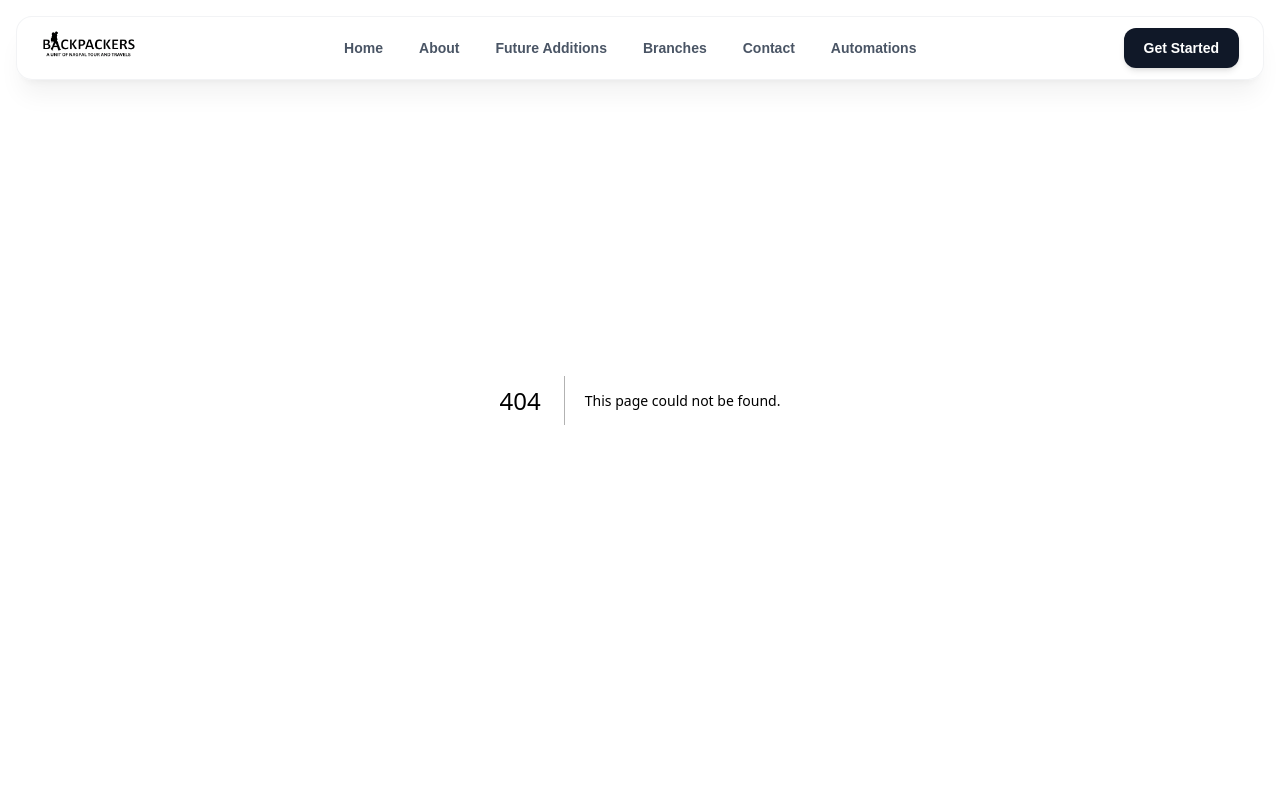
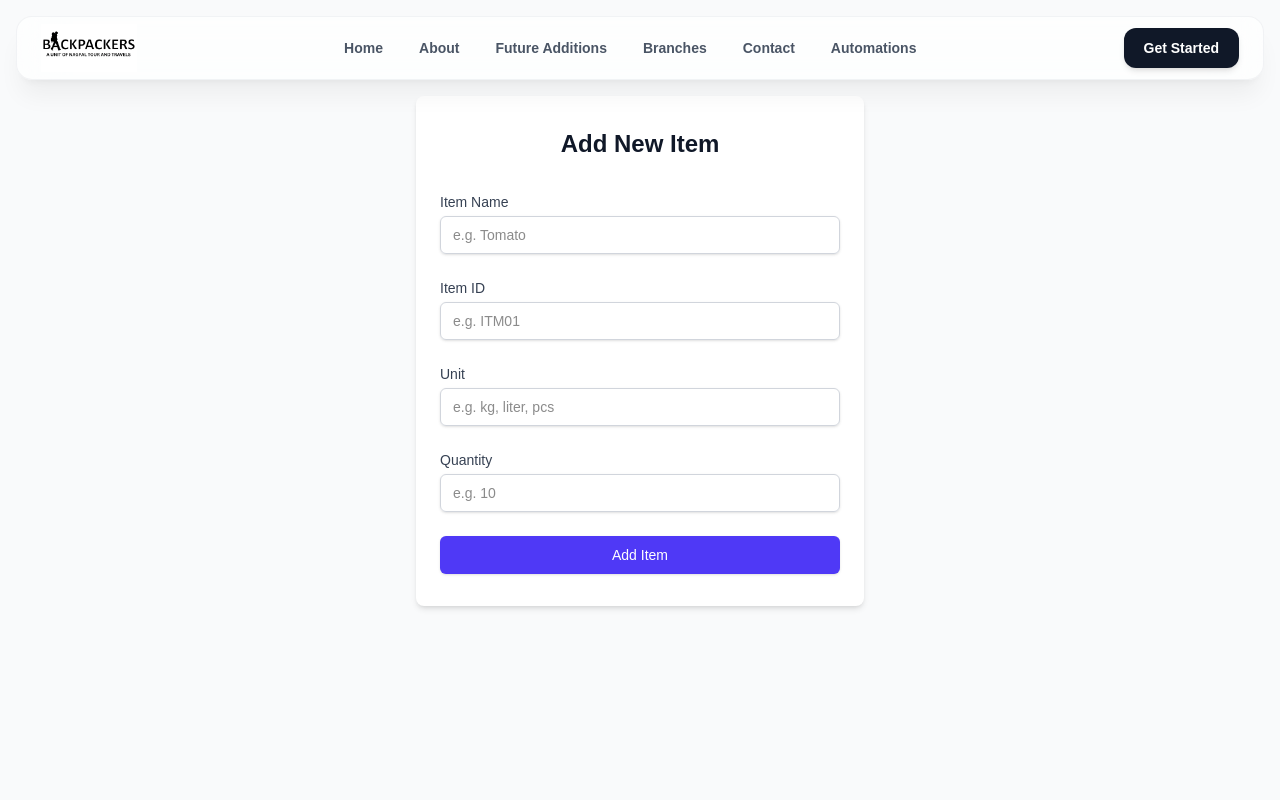
Before and after one commit to saurabhkuriyal/Checkpoint, a Next.js app: page /mess/addItems/6a4fe5ee25faa16a764e7b2b in a window 1280 px wide. Before the commit this address had no page. Shown: the top 800 px of the page. Built offline with nearby package versions, Linux system fonts and the light colour scheme.

Commit message:
updating inventory

```diff
--- /dev/null
+++ b/app/mess/addItems/[id]/page.tsx
@@ -0,0 +1,117 @@
+"use client";
+
+import React, { useState } from 'react';
+
+const AddItemPage = () => {
+    const [formData, setFormData] = useState({
+        item_name: '',
+        item_id: '',
+        unit: '',
+        quantity: ''
+    });
+
+    const handleChange = (e: React.ChangeEvent<HTMLInputElement>) => {
+        const { name, value } = e.target;
+        setFormData(prev => ({
+            ...prev,
+            [name]: value
+        }));
+    };
+
+    const handleSubmit = async (e: React.FormEvent) => {
+        e.preventDefault();
+        console.log('Submitting:', formData);
+
+        // TODO: Implement API call here to actually save the item
+        alert("Form submitted! Check console for data.");
+    };
+
+    return (
+        <div className="min-h-screen bg-gray-50 pt-24 pb-8 px-4 sm:px-6 lg:px-8">
+            <div className="max-w-md mx-auto bg-white rounded-lg shadow-md overflow-hidden">
+                <div className="px-6 py-8">
+                    <h2 className="text-2xl font-bold text-gray-900 text-center mb-8">Add New Item</h2>
+
+                    <form onSubmit={handleSubmit} className="space-y-6">
+                        <div>
+                            <label htmlFor="item_name" className="block text-sm font-medium text-gray-700">
+                                Item Name
+                            </label>
+                            <input
+                                type="text"
+                                id="item_name"
+                                name="item_name"
+                                value={formData.item_name}
+                                onChange={handleChange}
+                                required
+                                className="mt-1 block w-full px-3 py-2 border border-gray-300 rounded-md shadow-sm focus:outline-none focus:ring-indigo-500 focus:border-indigo-500 sm:text-sm"
+                                placeholder="e.g. Tomato"
+                            />
+                        </div>
+
+                        <div>
+                            <label htmlFor="item_id" className="block text-sm font-medium text-gray-700">
+                                Item ID
+                            </label>
+                            <input
+                                type="text"
+                                id="item_id"
+                                name="item_id"
+                                value={formData.item_id}
+                                onChange={handleChange}
+                                required
+                                className="mt-1 block w-full px-3 py-2 border border-gray-300 rounded-md shadow-sm focus:outline-none focus:ring-indigo-500 focus:border-indigo-500 sm:text-sm"
+                                placeholder="e.g. ITM01"
+                            />
+                        </div>
+
+                        <div>
+                            <label htmlFor="unit" className="block text-sm font-medium text-gray-700">
+                                Unit
+                            </label>
+                            <input
+                                type="text"
+                                id="unit"
+                                name="unit"
+                                value={formData.unit}
+                                onChange={handleChange}
+                                required
+                                className="mt-1 block w-full px-3 py-2 border border-gray-300 rounded-md shadow-sm focus:outline-none focus:ring-indigo-500 focus:border-indigo-500 sm:text-sm"
+                                placeholder="e.g. kg, liter, pcs"
+                            />
+                        </div>
+
+                        <div>
+                            <label htmlFor="quantity" className="block text-sm font-medium text-gray-700">
+                                Quantity
+                            </label>
+                            <input
+                                type="number"
+                                id="quantity"
+                                name="quantity"
+                                value={formData.quantity}
+                                onChange={handleChange}
+                                required
+                                min="0"
+                                step="0.01"
+                                className="mt-1 block w-full px-3 py-2 border border-gray-300 rounded-md shadow-sm focus:outline-none focus:ring-indigo-500 focus:border-indigo-500 sm:text-sm"
+                                placeholder="e.g. 10"
+                            />
+                        </div>
+
+                        <div>
+                            <button
+                                type="submit"
+                                className="w-full flex justify-center py-2 px-4 border border-transparent rounded-md shadow-sm text-sm font-medium text-white bg-indigo-600 hover:bg-indigo-700 focus:outline-none focus:ring-2 focus:ring-offset-2 focus:ring-indigo-500"
+                            >
+                                Add Item
+                            </button>
+                        </div>
+                    </form>
+                </div>
+            </div>
+        </div>
+    );
+};
+
+export default AddItemPage;
--- a/app/mess/inventory/page.tsx
+++ b/app/mess/inventory/page.tsx
@@ -3,6 +3,7 @@
 import React, { useEffect, useState } from 'react';
 import InventoryTable from '@/component/InventoryTable';
 import { getInventory } from '@/services/inventory.services';
+import Link from 'next/link';
 
 interface InventoryItem {
     _id: string;
@@ -23,10 +24,12 @@
         item.item_name.toLowerCase().includes(searchQuery.toLowerCase())
     );
 
+    const id = "6a4fe5ee25faa16a764e7b2b";
+
     useEffect(() => {
         const fetchInventory = async () => {
             try {
-                const data = await getInventory("6a4fe5ee25faa16a764e7b2b");
+                const data = await getInventory(id);
                 // Assumes the backend returns { success: true, data: [...] }
                 console.log("from get invenroty", data.data.items);
 
@@ -63,9 +66,11 @@
                             onChange={(e) => setSearchQuery(e.target.value)}
                             className="px-4 py-2 border border-gray-300 rounded-md shadow-sm focus:ring-indigo-500 focus:border-indigo-500 sm:text-sm w-full sm:w-64"
                         />
-                        <button className="inline-flex justify-center items-center px-4 py-2 border border-transparent text-sm font-medium rounded-md shadow-sm text-white bg-indigo-600 hover:bg-indigo-700 focus:outline-none focus:ring-2 focus:ring-offset-2 focus:ring-indigo-500 whitespace-nowrap">
-                            Add Item
-                        </button>
+                        <Link href={`/mess/addItems/${id}`}>
+                            <button className="inline-flex justify-center items-center px-4 py-2 border border-transparent text-sm font-medium rounded-md shadow-sm text-white bg-indigo-600 hover:bg-indigo-700 focus:outline-none focus:ring-2 focus:ring-offset-2 focus:ring-indigo-500 whitespace-nowrap">
+                                Add Item
+                            </button>
+                        </Link>
                     </div>
                 </div>
 
```
